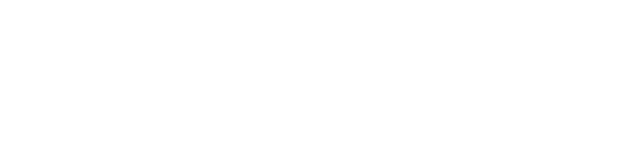
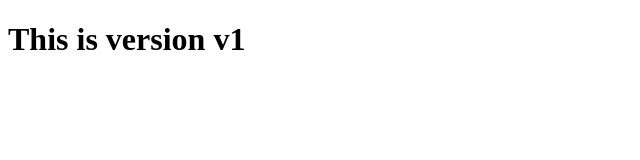
Before and after one commit to vansh130973/git-repo, a plain HTML site: page index.html in a window 1280 px wide. Shown: the whole page, without its empty margins (0-640 px from the left). Drawn offline with Linux system fonts and the light colour scheme.

Commit message:
This is v2

```diff
--- a/index.html
+++ b/index.html
@@ -6,6 +6,6 @@
   <title>Document</title>
 </head>
 <body>
-
+  <h1>This is version v1</h1>
 </body>
 </html>
```
